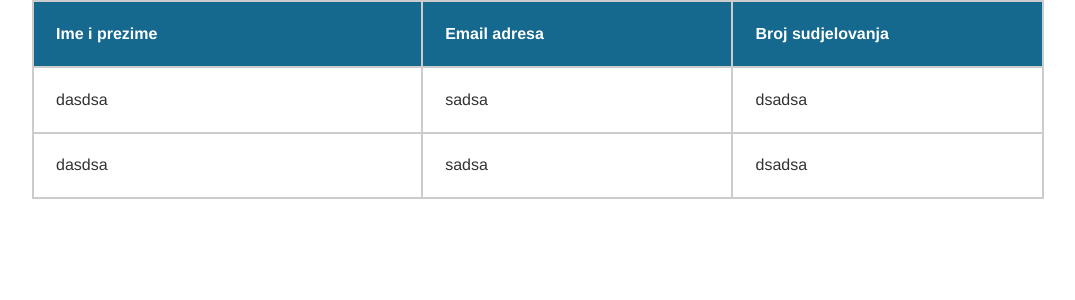
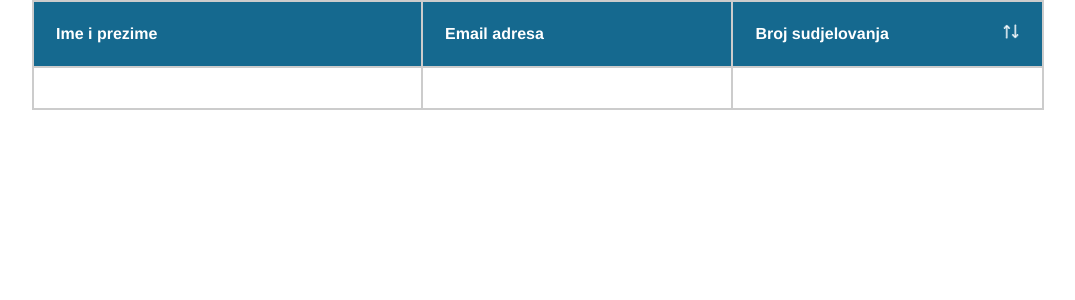
Before and after one commit to DnameZ/TeamProject, a React (Create React App) app: page /statistics in a window 1280 px wide. Shown: the top 300 px of the page, without its empty margins (102-1177 px from the left). Built offline with nearby package versions, Linux system fonts and the light colour scheme.

Commit message:
added sort icon

```diff
--- a/src/components/StatisticsStudents/StatisticsStudents.js
+++ b/src/components/StatisticsStudents/StatisticsStudents.js
@@ -1,13 +1,13 @@
 import React from 'react';
-import { BsArrowUpDown } from 'react-icons/bs';
+import SortImageStudents from '../../assets/images/sort-icon-2.png';
 import {
   TableWrapper,
   TableHead,
   Tr,
   Th,
+  SortIconStudents,
   TableBody,
   Td,
-  Hr,
   MobileWrapper,
   MobileTitle,
   MobileText,
@@ -18,19 +18,11 @@ const StatisticsStudents = ({ nameSurname, emailAdress, participations }) => {
     <>
       <MobileWrapper>
         <MobileTitle>Ime i prezime:</MobileTitle>
-        <MobileText>dasdsa</MobileText>
+        <MobileText>{nameSurname}</MobileText>
         <MobileTitle>Email adresa:</MobileTitle>
-        <MobileText>sadsa</MobileText>
+        <MobileText>{emailAdress}</MobileText>
         <MobileTitle>Broj sudjelovanja:</MobileTitle>
-        <MobileText>dsadsa</MobileText>
-      </MobileWrapper>
-      <MobileWrapper>
-        <MobileTitle>Ime i prezime:</MobileTitle>
-        <MobileText>dasdsa</MobileText>
-        <MobileTitle>Email adresa:</MobileTitle>
-        <MobileText>sadsa</MobileText>
-        <MobileTitle>Broj sudjelovanja:</MobileTitle>
-        <MobileText>dsadsa</MobileText>
+        <MobileText>{participations}</MobileText>
       </MobileWrapper>
 
       <TableWrapper>
@@ -38,20 +30,17 @@ const StatisticsStudents = ({ nameSurname, emailAdress, participations }) => {
           <Tr>
             <Th>Ime i prezime</Th>
             <Th>Email adresa</Th>
-            <Th>Broj sudjelovanja</Th>
+            <Th>
+              Broj sudjelovanja
+              <SortIconStudents src={SortImageStudents} alt="Sort Icon" />
+            </Th>
           </Tr>
         </TableHead>
         <TableBody>
           <Tr>
-            <Td>dasdsa</Td>
-            <Td>sadsa</Td>
-            <Td>dsadsa</Td>
-          </Tr>
-          <Hr />
-          <Tr>
-            <Td>dasdsa</Td>
-            <Td>sadsa</Td>
-            <Td>dsadsa</Td>
+            <Td>{nameSurname}</Td>
+            <Td>{emailAdress}</Td>
+            <Td>{participations}</Td>
           </Tr>
         </TableBody>
       </TableWrapper>
--- a/src/components/StatisticsStudents/StatisticsStudentsStyle.js
+++ b/src/components/StatisticsStudents/StatisticsStudentsStyle.js
@@ -109,4 +109,19 @@ export const Td = styled.td`
   }
 `;
 
-export const Hr = styled.tr``;
+export const SortIconStudents = styled.img`
+  width: 17px;
+  height: 15px;
+  object-fit: contain;
+  &:hover {
+    cursor: pointer;
+  }
+
+  @media screen and (${breakpoints.tablet}) {
+    margin-left: 32px;
+  }
+
+  @media screen and (${breakpoints.desktop}) {
+    margin-left: 114px;
+  }
+`;
```
